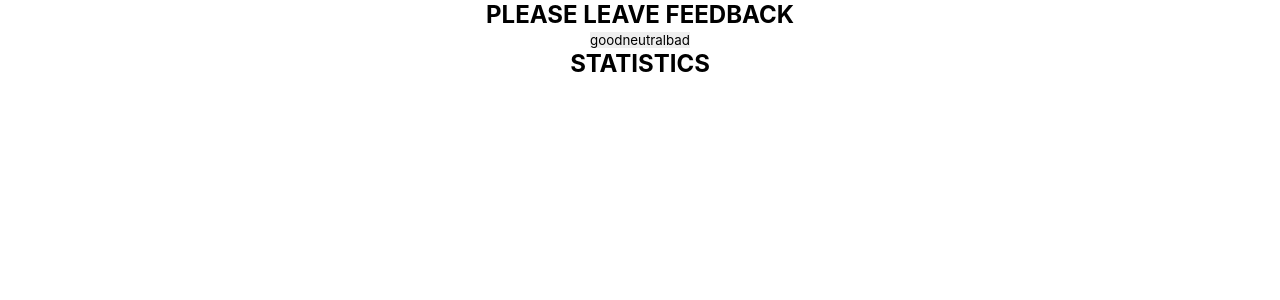
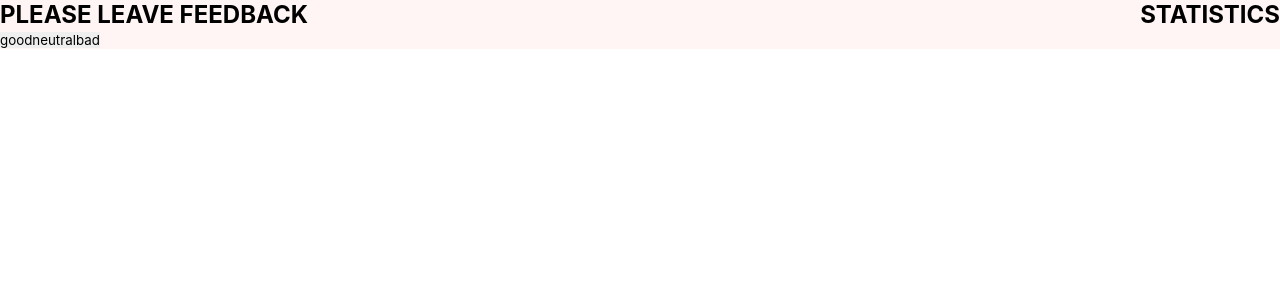
Before and after one commit to Jaguar838/goit-react-hw-04-hooks-feedback, a React (Create React App) app: page / in a window 1280 px wide. Shown: the top 300 px of the page. Built offline with nearby package versions, Linux system fonts and the light colour scheme.

Commit message:
add component Container

```diff
--- a/package.json
+++ b/package.json
@@ -2,7 +2,6 @@
   "name": "goit-react-hw-02-feedback",
   "version": "0.1.0",
   "private": true,
-  "homepage": "https://Jaguar838.github.io/goit-react-hw-02-feedback",
   "dependencies": {
     "@emotion/react": "^11.4.0",
     "@emotion/styled": "^11.3.0",
--- a/src/components/App/App.jsx
+++ b/src/components/App/App.jsx
@@ -1,5 +1,5 @@
 import React, { Component } from 'react';
-
+import{ Container} from 'components/Container'
 import { FeedbackOptions } from 'components/FeedbackOptions';
 import { Section } from 'components/Section';
 import { Statistics } from 'components/Statistics';
@@ -36,7 +36,7 @@ class App extends Component {
     const total = this.totalCountFeedback;
     const positivePercentage = this.positiveCountFeedback;
     return (
-      <div className={css.App}>
+      <Container className={css.App}>
         <Section title="Please leave feedback ">
           <FeedbackOptions options={FEEDBACK_OPTIONS} onLeaveFeedback={this.handleCountFeedback} />
         </Section>
@@ -49,7 +49,7 @@ class App extends Component {
             positivePercentage={positivePercentage}
           />
         </Section>
-      </div>
+      </Container>
     );
   }
 }
--- /dev/null
+++ b/src/components/Container/Container.jsx
@@ -0,0 +1,8 @@
+import css from './Container.module.scss';
+import PropTypes from 'prop-types';
+
+export const Container = ({ children }) => <div className={css.container}>{children}</div>;
+
+Container.propTypes = {
+  children: PropTypes.arrayOf(PropTypes.element).isRequired,
+};
--- /dev/null
+++ b/src/components/Container/Container.module.scss
@@ -0,0 +1,6 @@
+.container {
+  background-color: #fff5f5;
+  display: flex;
+  flex-wrap: wrap;
+  justify-content: space-between;
+}
--- /dev/null
+++ b/src/components/Container/index.js
@@ -0,0 +1 @@
+export { Container } from './Container'
```
